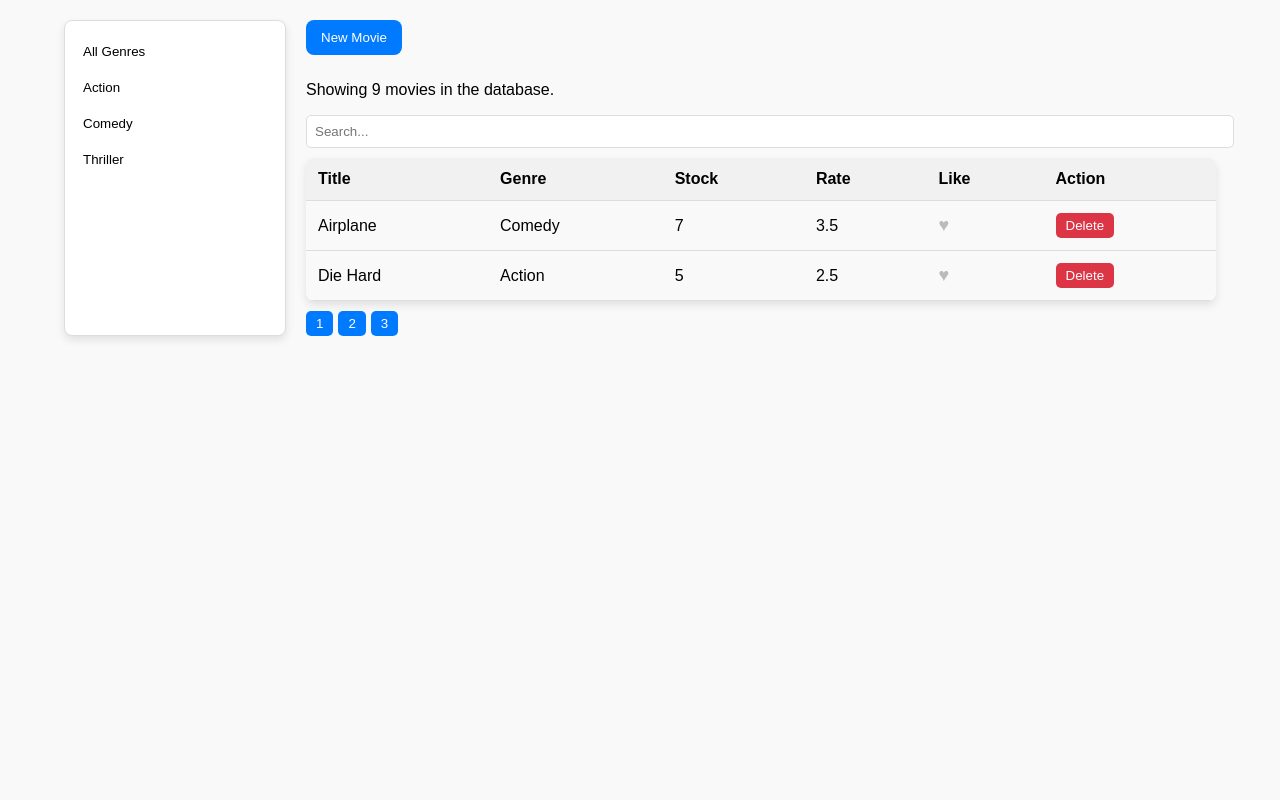
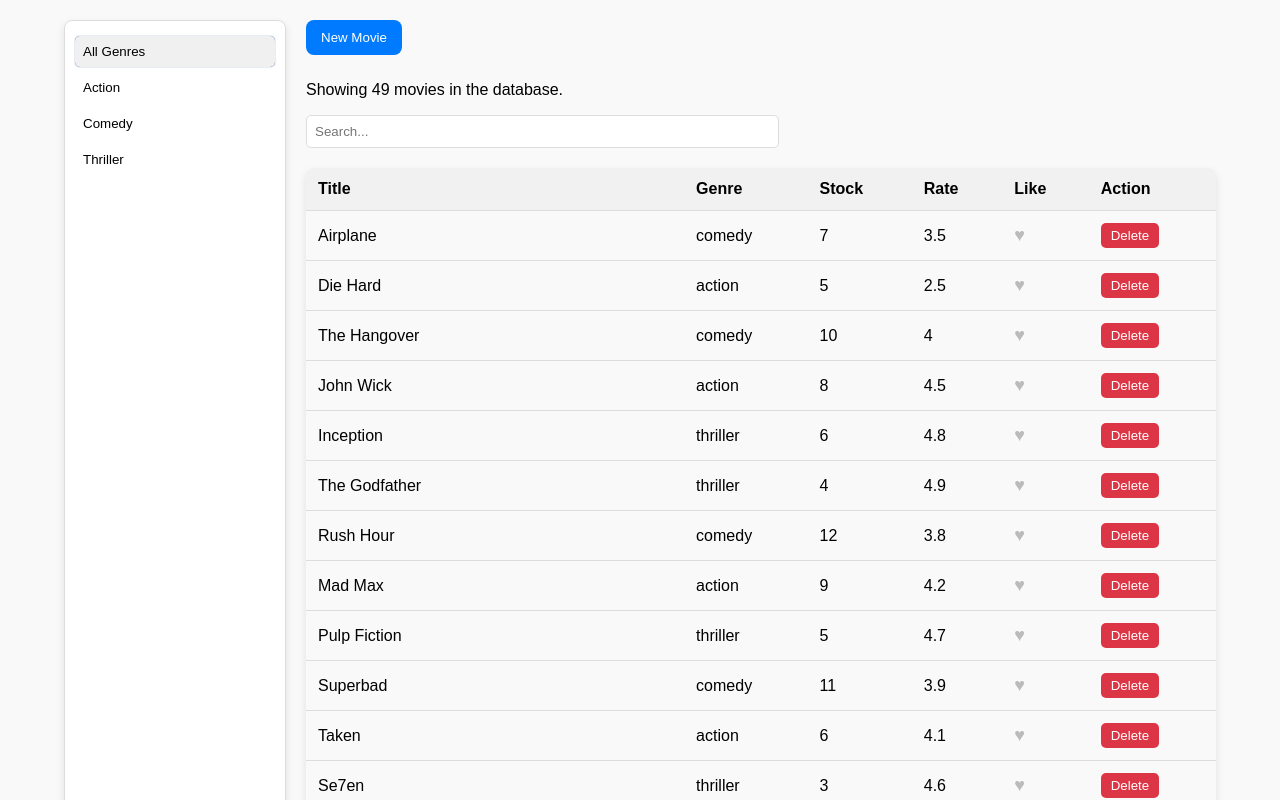
Before and after one commit to Shahodat1/MoviesProject, a website with bundled scripts: page public/index.html in a window 1280 px wide. Both pictures are taken after a click on the button "All Genres". Shown: the top 800 px of the page. Built offline with nearby package versions, Linux system fonts and the light colour scheme.

Commit message:
render movies is working

```diff
--- a/public/index.html
+++ b/public/index.html
@@ -9,19 +9,20 @@
 <body>
     <div class="container">
         <div class="sidebar">
-            <button>All Genres</button>
-            <button>Action</button>
-            <button>Comedy</button>
-            <button>Thriller</button>
+            <button autofocus class="all_btn">All Genres</button>
+            <button class="action_btn">Action</button>
+            <button class="comedy_btn">Comedy</button>
+            <button class="thriller_btn">Thriller</button>
         </div>
         <div class="main">
             <button class="new-movie">New Movie</button>
-            <p>Showing 9 movies in the database.</p>
+            <p class="showing">Showing 9 movies in the database.</p>
             <div class="search">
                 <input type="text" placeholder="Search...">
             </div>
             <table>
-                <tr>
+                <thead>
+                    <tr>
                     <th>Title</th>
                     <th>Genre</th>
                     <th>Stock</th>
@@ -29,22 +30,11 @@
                     <th>Like</th>
                     <th>Action</th>
                 </tr>
-                <tr>
-                    <td>Airplane</td>
-                    <td>Comedy</td>
-                    <td>7</td>
-                    <td>3.5</td>
-                    <td><span class="heart">&#9829;</span></td>
-                    <td><button class="delete">Delete</button></td>
-                </tr>
-                <tr>
-                    <td>Die Hard</td>
-                    <td>Action</td>
-                    <td>5</td>
-                    <td>2.5</td>
-                    <td><span class="heart">&#9829;</span></td>
-                    <td><button class="delete">Delete</button></td>
-                </tr>
+                </thead>
+                <tbody>
+
+                </tbody>
+
             </table>
             <div class="pagination">
                 <button>1</button>
--- a/src/index.ts
+++ b/src/index.ts
@@ -0,0 +1,33 @@
+import { movies } from './movies';
+
+const tableBody: HTMLTableSectionElement | null = document.querySelector("table tbody");
+const allBtn = document.querySelector(".all_btn") as HTMLButtonElement;
+const actionBtn = document.querySelector(".action_btn") as HTMLButtonElement;
+const comedyBtn = document.querySelector(".comedy_btn") as HTMLButtonElement;
+const thrillerBtn = document.querySelector(".thriller_btn") as HTMLButtonElement;
+const showingElm = document.querySelector('.showing') as HTMLParagraphElement;
+
+function renderMovies(genre: string | null) {
+    tableBody!.innerHTML = "";
+    const filteredMovies = genre ? movies.filter(movie => movie.genre === genre) : movies;
+
+    showingElm.textContent = `Showing ${filteredMovies.length} movies in the database.`
+
+    filteredMovies.forEach(movie => {
+        const row = document.createElement('tr');
+        row.innerHTML = `
+            <td class="title">${movie.title}</td>
+            <td class="genre">${movie.genre}</td>
+            <td class="stock">${movie.stock}</td>
+            <td class="rate">${movie.rate}</td>
+            <td><span class="heart">&#9829;</span></td>
+            <td><button class="delete">Delete</button></td>
+        `;
+        tableBody?.appendChild(row);
+    });
+}
+
+allBtn.addEventListener("click", () => renderMovies(null));
+actionBtn.addEventListener("click", () => renderMovies("action"));
+comedyBtn.addEventListener("click", () => renderMovies("comedy"));
+thrillerBtn.addEventListener("click", () => renderMovies("thriller"));
--- /dev/null
+++ b/src/movies.ts
@@ -0,0 +1,60 @@
+type Genre = "all_genres" | "action" | "comedy" | "thriller";
+
+interface Sidebar {
+    title: string;
+    genre: Genre;
+    stock: number;
+    rate: number;
+}
+
+export const movies: Sidebar[] = [
+    { title: "Airplane", genre: "comedy", stock: 7, rate: 3.5 },
+    { title: "Die Hard", genre: "action", stock: 5, rate: 2.5 },
+    { title: "The Hangover", genre: "comedy", stock: 10, rate: 4.0 },
+    { title: "John Wick", genre: "action", stock: 8, rate: 4.5 },
+    { title: "Inception", genre: "thriller", stock: 6, rate: 4.8 },
+    { title: "The Godfather", genre: "thriller", stock: 4, rate: 4.9 },
+    { title: "Rush Hour", genre: "comedy", stock: 12, rate: 3.8 },
+    { title: "Mad Max", genre: "action", stock: 9, rate: 4.2 },
+    { title: "Pulp Fiction", genre: "thriller", stock: 5, rate: 4.7 },
+    { title: "Superbad", genre: "comedy", stock: 11, rate: 3.9 },
+    { title: "Taken", genre: "action", stock: 6, rate: 4.1 },
+    { title: "Se7en", genre: "thriller", stock: 3, rate: 4.6 },
+    { title: "The Big Lebowski", genre: "comedy", stock: 7, rate: 4.0 },
+    { title: "Terminator", genre: "action", stock: 8, rate: 4.4 },
+    { title: "Fight Club", genre: "thriller", stock: 4, rate: 4.8 },
+    { title: "Step Brothers", genre: "comedy", stock: 9, rate: 3.7 },
+    { title: "Gladiator", genre: "action", stock: 5, rate: 4.3 },
+    { title: "Joker", genre: "thriller", stock: 6, rate: 4.9 },
+    { title: "The Dictator", genre: "comedy", stock: 7, rate: 3.6 },
+    { title: "Mission Impossible", genre: "action", stock: 8, rate: 4.2 },
+    { title: "Gone Girl", genre: "thriller", stock: 4, rate: 4.5 },
+    { title: "Ted", genre: "comedy", stock: 10, rate: 3.8 },
+    { title: "Avengers", genre: "action", stock: 7, rate: 4.6 },
+    { title: "Shutter Island", genre: "thriller", stock: 5, rate: 4.7 },
+    { title: "The Other Guys", genre: "comedy", stock: 6, rate: 3.9 },
+    { title: "Iron Man", genre: "action", stock: 9, rate: 4.5 },
+    { title: "Prisoners", genre: "thriller", stock: 3, rate: 4.8 },
+    { title: "21 Jump Street", genre: "comedy", stock: 8, rate: 4.0 },
+    { title: "Fast & Furious", genre: "action", stock: 7, rate: 4.1 },
+    { title: "Black Swan", genre: "thriller", stock: 5, rate: 4.7 },
+    { title: "Anchorman", genre: "comedy", stock: 11, rate: 3.8 },
+    { title: "Rambo", genre: "action", stock: 6, rate: 4.3 },
+    { title: "Zodiac", genre: "thriller", stock: 4, rate: 4.6 },
+    { title: "Dumb and Dumber", genre: "comedy", stock: 10, rate: 3.5 },
+    { title: "The Dark Knight", genre: "action", stock: 8, rate: 4.9 },
+    { title: "No Country for Old Men", genre: "thriller", stock: 5, rate: 4.7 },
+    { title: "Tropic Thunder", genre: "comedy", stock: 7, rate: 4.1 },
+    { title: "The Matrix", genre: "action", stock: 9, rate: 4.8 },
+    { title: "The Sixth Sense", genre: "thriller", stock: 6, rate: 4.6 },
+    { title: "Hot Fuzz", genre: "comedy", stock: 7, rate: 4.0 },
+    { title: "Kill Bill", genre: "action", stock: 5, rate: 4.4 },
+    { title: "The Silence of the Lambs", genre: "thriller", stock: 4, rate: 4.9 },
+    { title: "Blazing Saddles", genre: "comedy", stock: 6, rate: 3.7 },
+    { title: "Rocky", genre: "action", stock: 8, rate: 4.3 },
+    { title: "The Machinist", genre: "thriller", stock: 3, rate: 4.5 },
+    { title: "Zombieland", genre: "comedy", stock: 9, rate: 4.0 },
+    { title: "Madagascar", genre: "comedy", stock: 12, rate: 4.1 },
+    { title: "The Equalizer", genre: "action", stock: 7, rate: 4.2 },
+    { title: "The Girl with the Dragon Tattoo", genre: "thriller", stock: 5, rate: 4.8 }
+];
--- a/src/style/index.css
+++ b/src/style/index.css
@@ -32,6 +32,14 @@ body {
 .sidebar button:hover {
     background-color: #f0f0f0;
 }
+
+.sidebar button:focus{
+    background-color: #f0f0f0;
+    outline: none;
+    border-radius: 5px;
+    box-shadow: 0 0 1px #023d79;
+}
+
 .main {
     flex: 1;
 }
@@ -43,11 +51,16 @@ body {
     border-radius: 8px;
     margin-bottom: 10px;
     cursor: pointer;
-    transition: background-color 0.2s;
+    transition: all 0.2s ease;
 }
 .new-movie:hover {
-    background-color: #0056b3;
+    background-color: #1864b5;
 }
+
+.new-movie:active{
+    scale: 0.9;
+}
+
 table {
     width: 100%;
     border-collapse: collapse;
@@ -99,11 +112,12 @@ th {
     cursor: pointer;
 }
 .search {
-    margin: 10px 0;
+    margin: 10px 0px 20px;
 }
 .search input {
-    width: 100%;
+    width: 50%;
     padding: 8px;
     border: 1px solid #ddd;
     border-radius: 5px;
+    outline-color: gray;
 }
```
